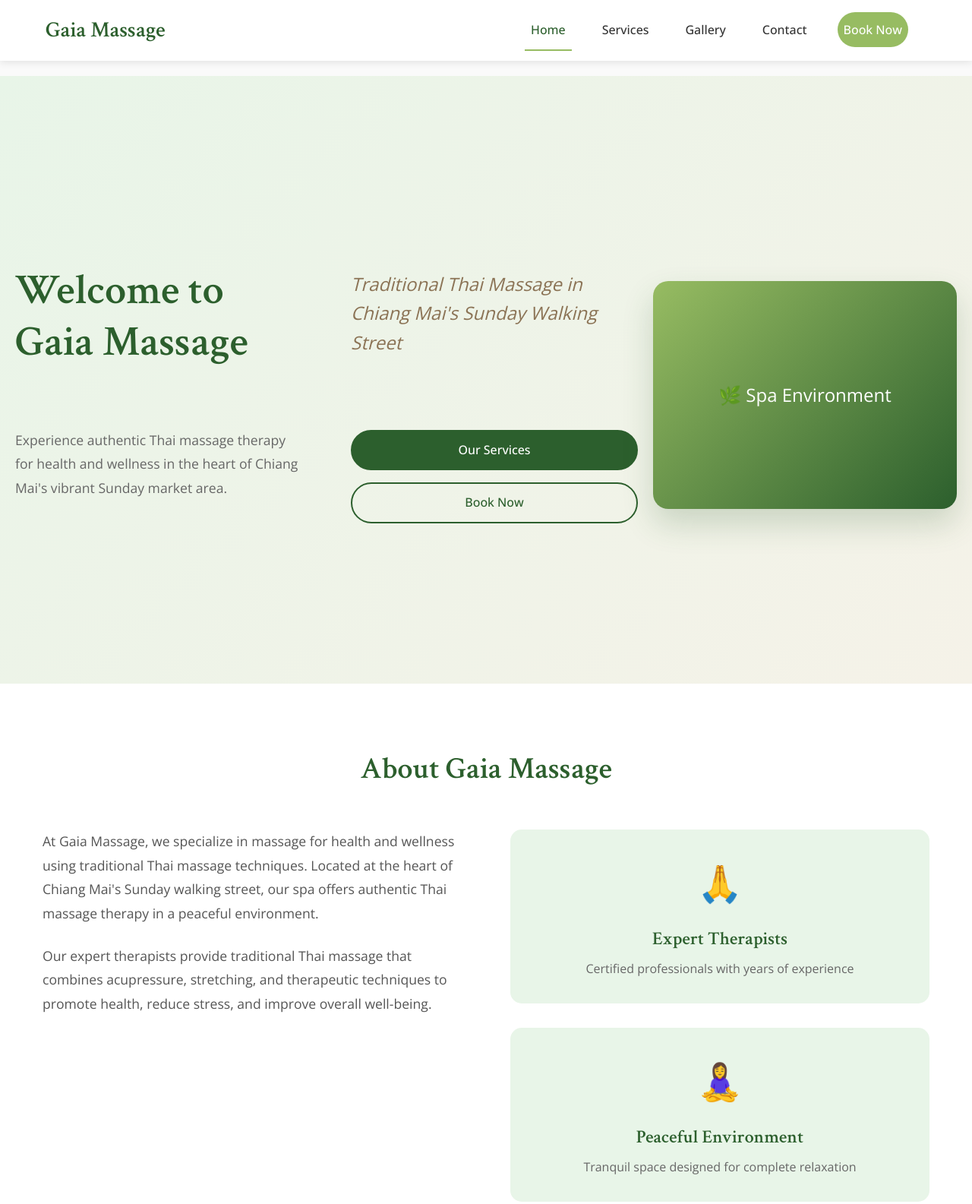
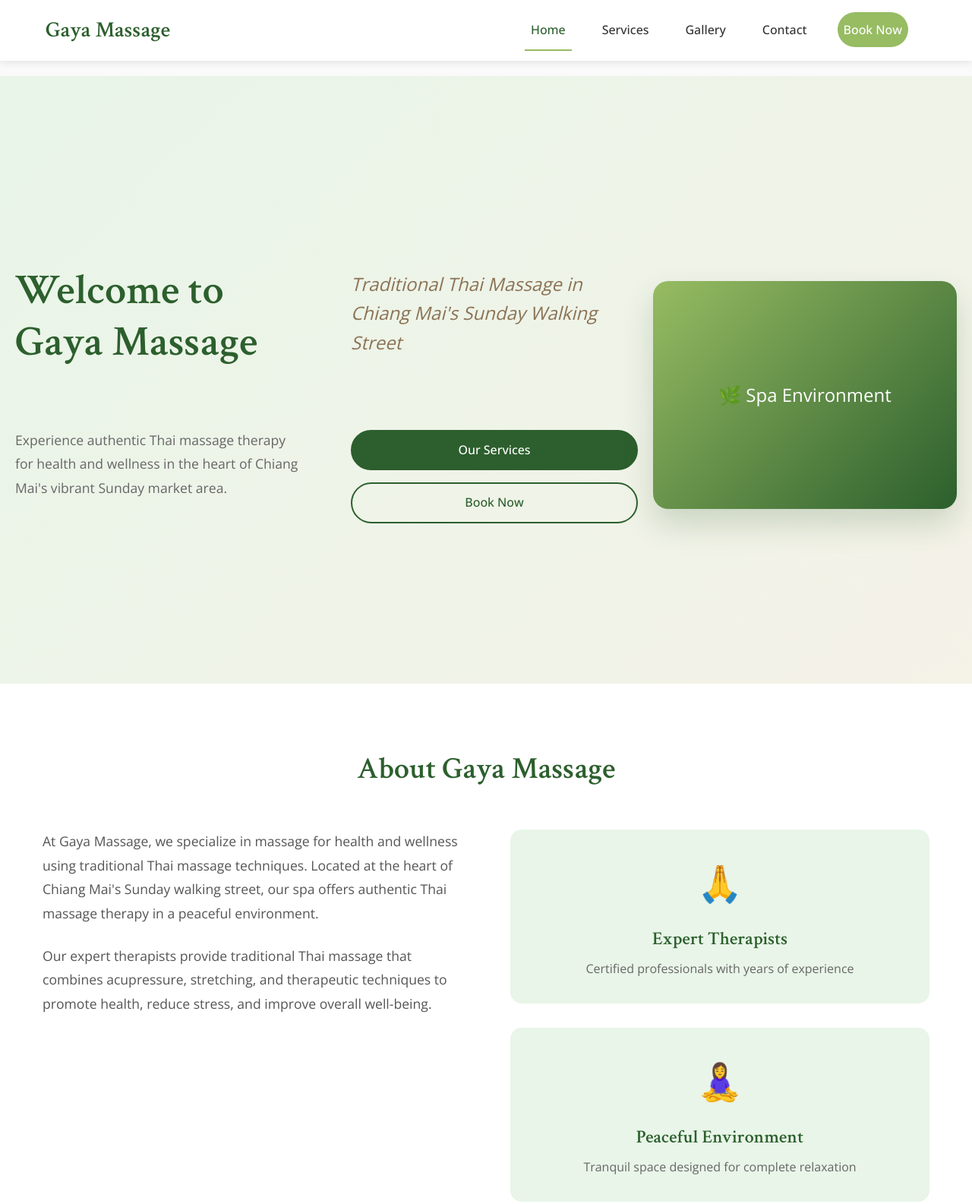
Before and after one commit to kmchmk/gaia-massage-shop, a plain HTML site: page index.html in a window 1280 px wide. Shown: the top 1585 px of the page at 76% size. Drawn offline with nearby package versions, Linux system fonts and the light colour scheme.

Commit message:
Rename the shop name from Gaia to Gaya

```diff
--- a/index.html
+++ b/index.html
@@ -3,21 +3,21 @@
 <head>
     <meta charset="UTF-8">
     <meta name="viewport" content="width=device-width, initial-scale=1.0">
-    <meta name="description" content="Gaia Massage Shop - Traditional Thai massage in Chiang Mai's Sunday walking street. Authentic Thai massage for health and wellness.">
+    <meta name="description" content="Gaya Massage Shop - Traditional Thai massage in Chiang Mai's Sunday walking street. Authentic Thai massage for health and wellness.">
     <meta name="keywords" content="thai massage, Chiang Mai, Sunday walking street, massage therapy, wellness, relaxation">
-    <meta name="author" content="Gaia Massage Shop">
-    <title>Gaia Massage Shop - Traditional Thai Massage in Chiang Mai's Sunday Walking Street</title>
+    <meta name="author" content="Gaya Massage Shop">
+    <title>Gaya Massage Shop - Traditional Thai Massage in Chiang Mai's Sunday Walking Street</title>
 
     <!-- Open Graph / Facebook -->
     <meta property="og:type" content="website">
-    <meta property="og:url" content="https://gaiamassage.shop/">
-    <meta property="og:title" content="Gaia Massage Shop - Traditional Thai Massage in Chiang Mai">
+    <meta property="og:url" content="https://gayamassage.shop/">
+    <meta property="og:title" content="Gaya Massage Shop - Traditional Thai Massage in Chiang Mai">
     <meta property="og:description" content="Experience authentic Thai massage therapy for health and wellness in Chiang Mai's Sunday walking street area.">
 
     <!-- Twitter -->
     <meta property="twitter:card" content="summary_large_image">
-    <meta property="twitter:url" content="https://gaiamassage.shop/">
-    <meta property="twitter:title" content="Gaia Massage Shop - Traditional Thai Massage in Chiang Mai">
+    <meta property="twitter:url" content="https://gayamassage.shop/">
+    <meta property="twitter:title" content="Gaya Massage Shop - Traditional Thai Massage in Chiang Mai">
     <meta property="twitter:description" content="Experience authentic Thai massage therapy for health and wellness in Chiang Mai's Sunday walking street area.">
 
     <link rel="stylesheet" href="css/styles.css">
@@ -29,7 +29,7 @@
     <nav class="navbar">
         <div class="nav-container">
             <div class="nav-logo">
-                <h1>Gaia Massage</h1>
+                <h1>Gaya Massage</h1>
             </div>
             <ul class="nav-menu">
                 <li class="nav-item">
@@ -60,7 +60,7 @@
         <!-- Hero Section -->
         <section id="home" class="hero">
             <div class="hero-content">
-                <h1 class="hero-title">Welcome to Gaia Massage</h1>
+                <h1 class="hero-title">Welcome to Gaya Massage</h1>
                 <p class="hero-subtitle">Traditional Thai Massage in Chiang Mai's Sunday Walking Street</p>
                 <p class="hero-description">Experience authentic Thai massage therapy for health and wellness in the heart of Chiang Mai's vibrant Sunday market area.</p>
                 <div class="hero-buttons">
@@ -76,10 +76,10 @@
         <!-- About Section -->
         <section class="about">
             <div class="container">
-                <h2 class="section-title">About Gaia Massage</h2>
+                <h2 class="section-title">About Gaya Massage</h2>
                 <div class="about-content">
                     <div class="about-text">
-                        <p>At Gaia Massage, we specialize in massage for health and wellness using traditional Thai massage techniques. Located at the heart of Chiang Mai's Sunday walking street, our spa offers authentic Thai massage therapy in a peaceful environment.</p>
+                        <p>At Gaya Massage, we specialize in massage for health and wellness using traditional Thai massage techniques. Located at the heart of Chiang Mai's Sunday walking street, our spa offers authentic Thai massage therapy in a peaceful environment.</p>
                         <p>Our expert therapists provide traditional Thai massage that combines acupressure, stretching, and therapeutic techniques to promote health, reduce stress, and improve overall well-being.</p>
                     </div>
                     <div class="about-features">
@@ -137,7 +137,7 @@
         <div class="container">
             <div class="footer-content">
                 <div class="footer-section">
-                    <h3>Gaia Massage</h3>
+                    <h3>Gaya Massage</h3>
                     <p>Your sanctuary for traditional Thai massage and wellness in Chiang Mai's Sunday walking street.</p>
                     <div class="social-links">
                         <a href="#" class="social-link instagram" aria-label="Instagram">📷</a>
@@ -162,7 +162,7 @@
                 </div>
             </div>
             <div class="footer-bottom">
-                <p>&copy; 2025 Gaia Massage Shop. All rights reserved.</p>
+                <p>&copy; 2025 Gaya Massage Shop. All rights reserved.</p>
             </div>
         </div>
     </footer>
```
Also changed, not shown: contact.html (+5 -5 lines), gallery.html (+6 -6 lines), services.html (+5 -5 lines), sitemap.xml (+4 -4 lines), robots.txt, 2 other files.
